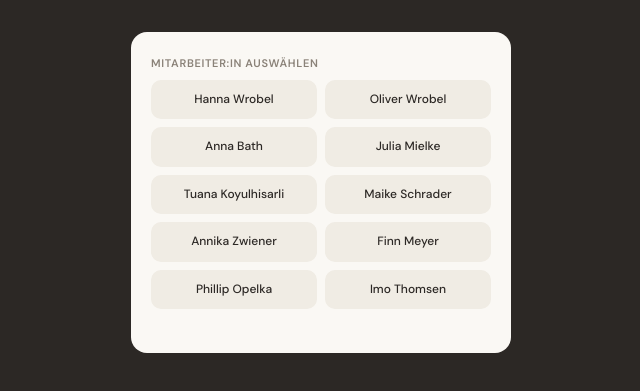
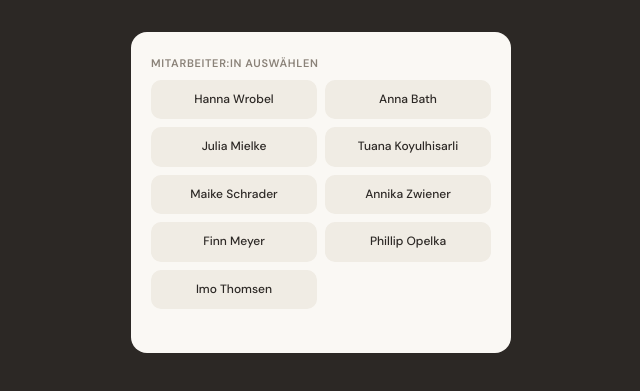
Before and after one commit to wrobeloliver2-crypto/fahrtenbuch-physiopro, a plain HTML site: page index.html in a window 1280 px wide. Shown: the part 255-646 px from the top of the page, without its empty margins (319-959 px from the left). Drawn offline with nearby package versions, Linux system fonts and the light colour scheme; some packages are replaced by stand-ins of ours.

Commit message:
Oliver entfernt

```diff
--- a/index.html
+++ b/index.html
@@ -308,7 +308,6 @@ const APPS_SCRIPT_URL = 'https://script.google.com/macros/s/AKfycbyZ4fYJAxK7in_V
 
 const EMPLOYEES = [
   {id:'hanna',   name:'Hanna Wrobel',       isAdmin:true},
-  {id:'oliver',  name:'Oliver Wrobel',       isAdmin:true},
   {id:'anna',    name:'Anna Bath',           isAdmin:false},
   {id:'julia',   name:'Julia Mielke',        isAdmin:false},
   {id:'tuana',   name:'Tuana Koyulhisarli',  isAdmin:false},
```
